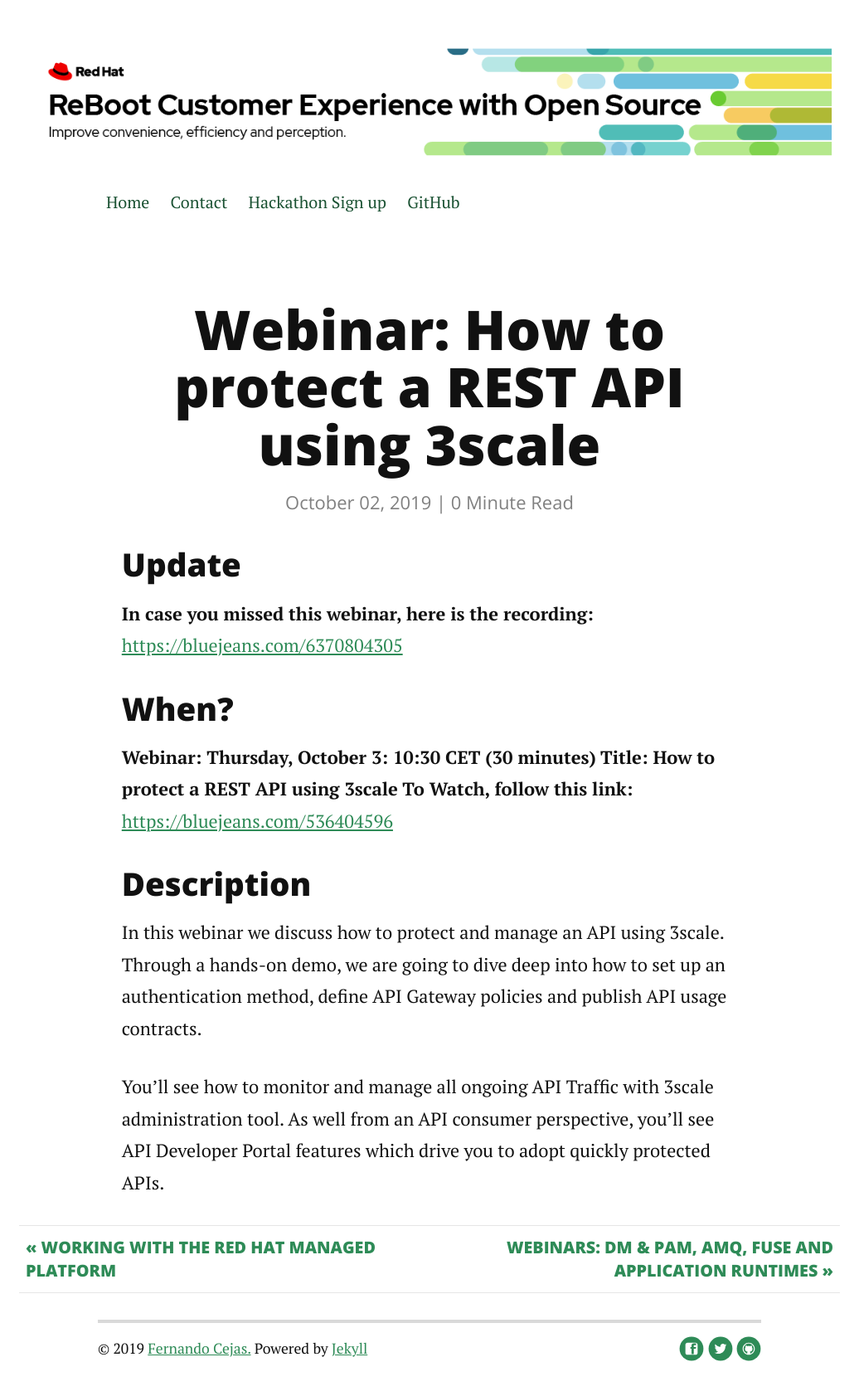
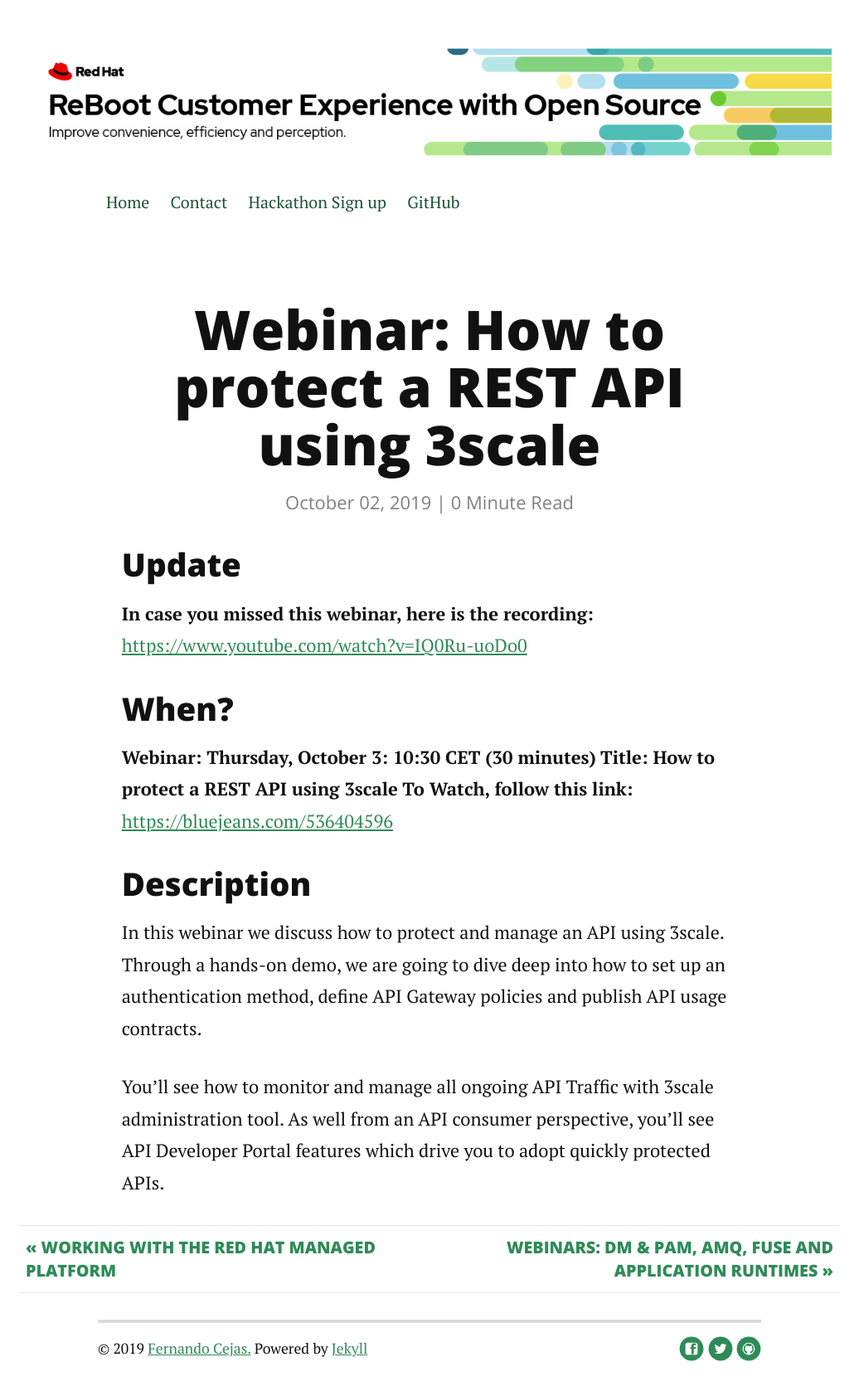
Before and after one commit to redhat-hackathon/redhat-hackathon.github.io, a Jekyll site: the page built from _posts/2019-02-10-update-upcoming-webinar-how-to-protect-a-rest-api-using-3scale.markdown, in a window 1280 px wide. Shown: the whole page at 83% size, without its empty margins (122-1158 px from the left). Built offline with Jekyll 4.4.1, drawn with Linux system fonts in a browser that asks for light colours; nearby versions of some CDN libraries; some of the changed lines change nothing that is shown.

Commit message:
Update recording url from webinar.

```diff
--- a/_posts/2019-02-10-update-upcoming-webinar-how-to-protect-a-rest-api-using-3scale.markdown
+++ b/_posts/2019-02-10-update-upcoming-webinar-how-to-protect-a-rest-api-using-3scale.markdown
@@ -6,7 +6,7 @@
 
 ### Update
 **In case you missed this webinar, here is the recording:**
-[https://bluejeans.com/6370804305](https://bluejeans.com/6370804305)
+[https://www.youtube.com/watch?v=IQ0Ru-uoDo0](https://www.youtube.com/watch?v=IQ0Ru-uoDo0)
 
 ### When?
 **Webinar: Thursday, October 3:  10:30 CET (30 minutes)**
```
